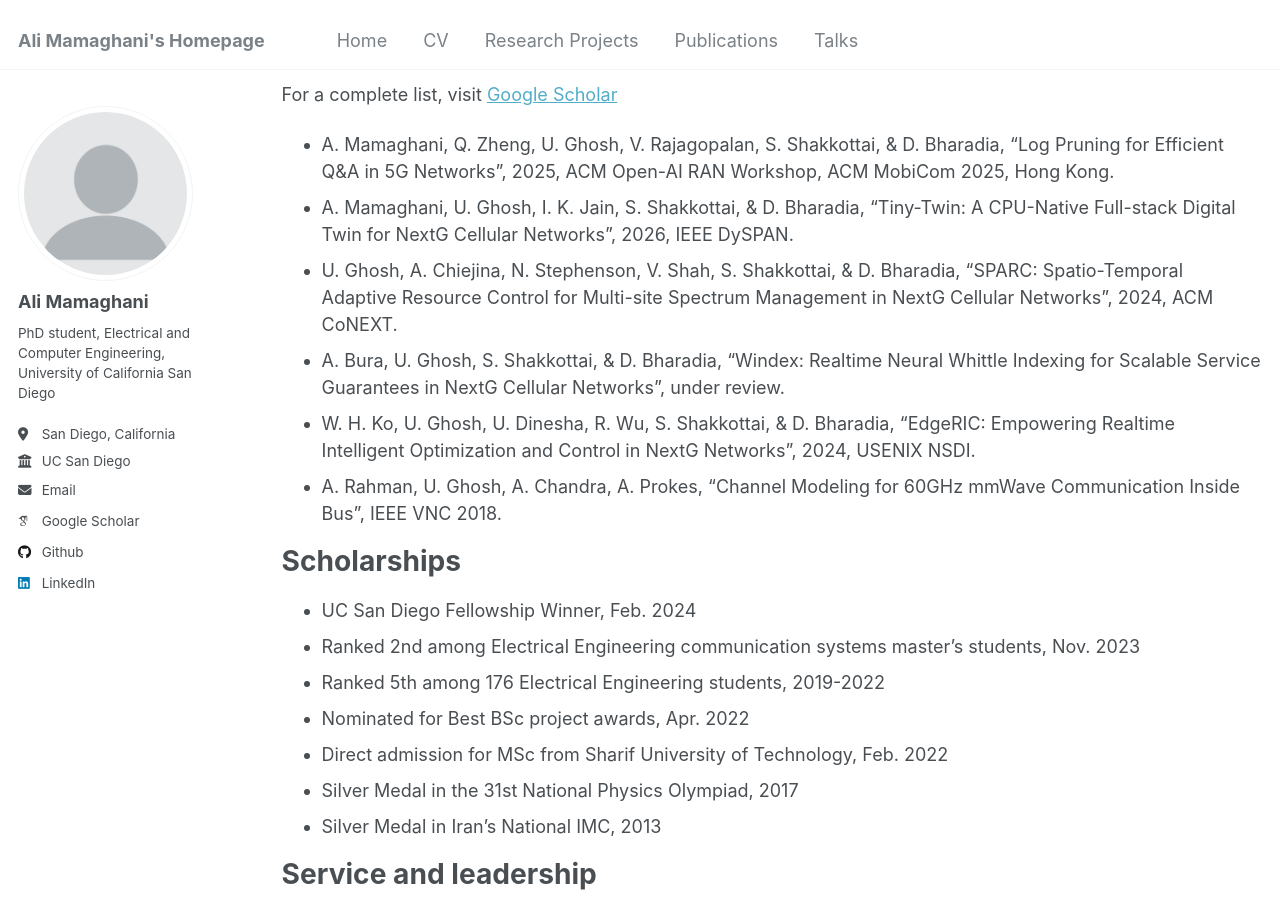
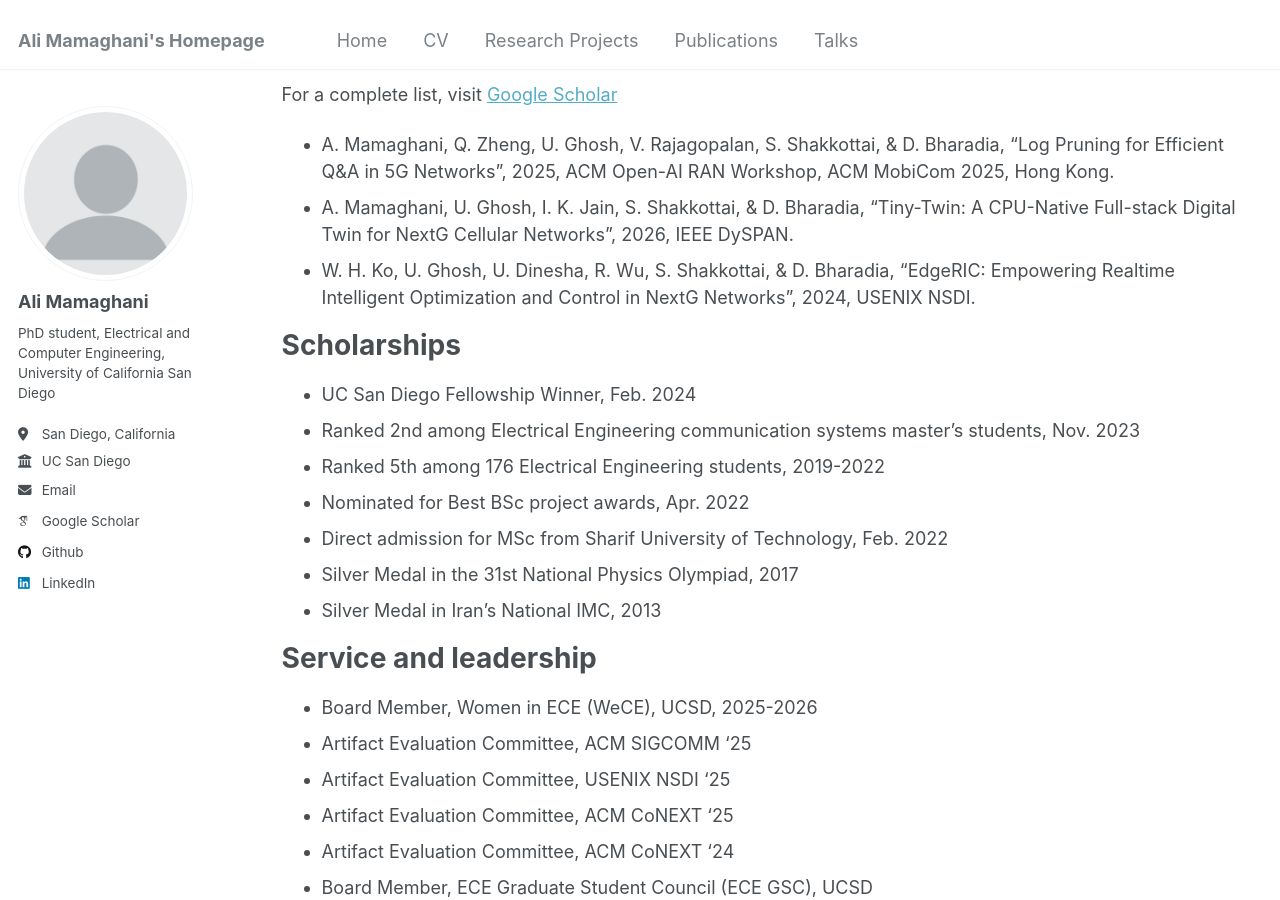
Before and after one commit to AliMamaghani1999/AliMamaghani1999.github.io, a Jekyll site: the page built from _pages/cv.md, in a window 1280 px wide and 900 px high, scrolled down 1216 px. Built offline with Jekyll 4.4.1, drawn with Linux system fonts in a browser that asks for light colours; some web fonts are replaced; some of the changed text lies outside the part shown.

Commit message:
CV: fix M.S. dates (2022-2024); remove publications not authored by me (SPARC, Windex, 2018 channel-modeling paper)
Co-Authored-By: Claude Opus 4.8 (1M context) <noreply@anthropic.com>

```diff
--- a/_pages/cv.md
+++ b/_pages/cv.md
@@ -67,10 +67,7 @@ Selected Publications
 For a complete list, visit [Google Scholar](https://scholar.google.com/citations?user=aAP3asAAAAAJ&hl=en&view_op=list_works)
 * A. Mamaghani, Q. Zheng, U. Ghosh, V. Rajagopalan, S. Shakkottai, & D. Bharadia, "Log Pruning for Efficient Q&A in 5G Networks", 2025, ACM Open-AI RAN Workshop, ACM MobiCom 2025, Hong Kong.
 * A. Mamaghani, U. Ghosh, I. K. Jain, S. Shakkottai, & D. Bharadia, "Tiny-Twin: A CPU-Native Full-stack Digital Twin for NextG Cellular Networks", 2026, IEEE DySPAN.
-* U. Ghosh, A. Chiejina, N. Stephenson, V. Shah, S. Shakkottai, & D. Bharadia, "SPARC: Spatio-Temporal Adaptive Resource Control for Multi-site Spectrum Management in NextG Cellular Networks", 2024, ACM CoNEXT.
-* A. Bura, U. Ghosh, S. Shakkottai, & D. Bharadia, "Windex: Realtime Neural Whittle Indexing for Scalable Service Guarantees in NextG Cellular Networks", under review.
 * W. H. Ko, U. Ghosh, U. Dinesha, R. Wu, S. Shakkottai, & D. Bharadia, "EdgeRIC: Empowering Realtime Intelligent Optimization and Control in NextG Networks", 2024, USENIX NSDI.
-* A. Rahman, U. Ghosh, A. Chandra, A. Prokes, "Channel Modeling for 60GHz mmWave Communication Inside Bus", IEEE VNC 2018.
 
 
 
```
Also changed, not shown: other parts of _pages/cv.md (+1 -1 lines).
